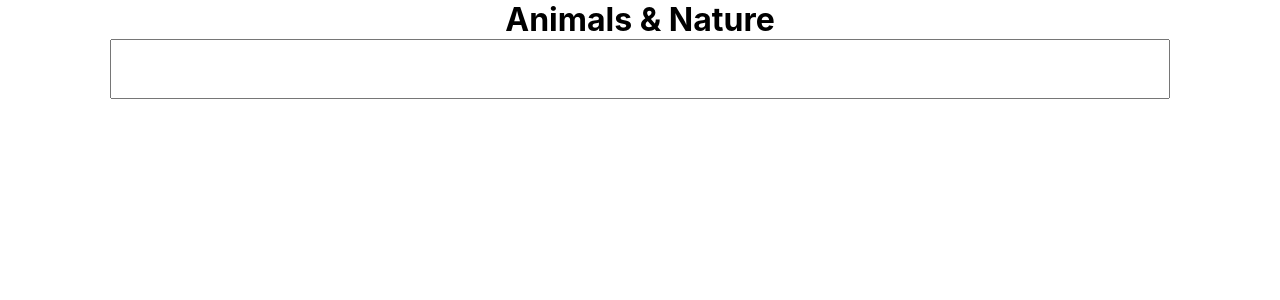
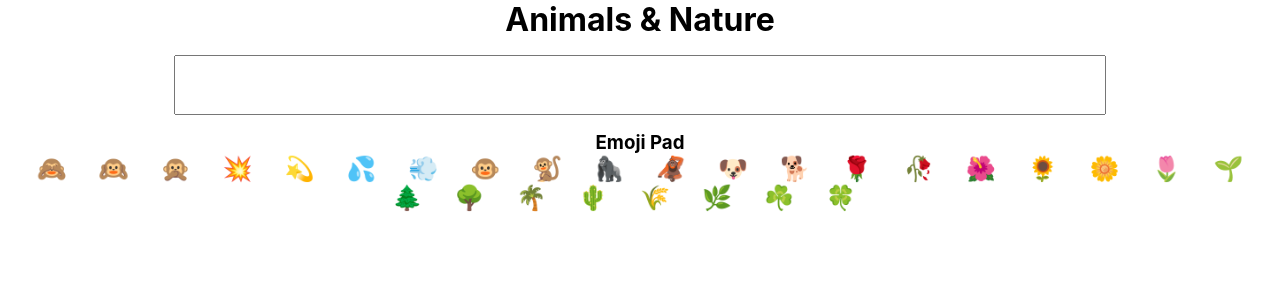
Before and after one commit to PankajGhosh998/Emoji-interpreter, a React (Create React App) app: page / in a window 1280 px wide. Shown: the top 300 px of the page. Built offline with nearby package versions, Linux system fonts and the light colour scheme.

Commit message:
added emoji pad

```diff
--- a/src/App.css
+++ b/src/App.css
@@ -7,9 +7,16 @@
 }
 
 input{
-  width: 80%;
+  width: 70%;
   height: 5vh;
   padding: 0.5rem 1rem;
   display : block;
   margin : auto;
+  margin-top: 1rem;
+  margin-bottom: 1rem;
 }
+span{
+  font-size: 1.5rem;
+  margin: 1rem;
+  cursor: pointer;
+}
--- a/src/App.js
+++ b/src/App.js
@@ -5,41 +5,51 @@ function App() {
   var [meaning, setMeaning] = useState("");
 
   var emojiDictionary = {
-    "🙈" : "See-No-Evil Monkey",
-    "🙉" : "Hear-No-Evil Monkey",
-    "🙊" : "Speak-No-Evil Monkey",
-    "💥" : "Collision",
-    "💫" : "Dizzy",
-    "💦" : "Sweat Droplets",
-    "💨" : "Dashing Away",
-    "🐵" : "Monkey Face",
-    "🐒" : "Monkey",
-    "🦍" : "Gorilla",
-    "🦧" : "Orangutan",
-    "🐶" : "Dog Face",
-    "🐕" : "Dog",
-    "🌹" : "Rose",
-    "🥀" : "Wilted Flower",
-    "🌺" : "Hibiscus",
-    "🌻" : "Sunflower",
-    "🌼" : "Blossom",
-    "🌷" : "Tulip",
-    "🌱" : "Seedling",
-    "🌲" : "Evergreen Tree",
-    "🌳" : "Deciduous Tree",
-    "🌴" : "Palm Tree",
-    "🌵" : "Cactus",
-    "🌾" : "Sheaf of Rice",
-    "🌿" : "Herb",
-    "☘️" : "Shamrock",
-    "🍀" : "Four Leaf Clover"
+    "🙈": "See-No-Evil Monkey",
+    "🙉": "Hear-No-Evil Monkey",
+    "🙊": "Speak-No-Evil Monkey",
+    "💥": "Collision",
+    "💫": "Dizzy",
+    "💦": "Sweat Droplets",
+    "💨": "Dashing Away",
+    "🐵": "Monkey Face",
+    "🐒": "Monkey",
+    "🦍": "Gorilla",
+    "🦧": "Orangutan",
+    "🐶": "Dog Face",
+    "🐕": "Dog",
+    "🌹": "Rose",
+    "🥀": "Wilted Flower",
+    "🌺": "Hibiscus",
+    "🌻": "Sunflower",
+    "🌼": "Blossom",
+    "🌷": "Tulip",
+    "🌱": "Seedling",
+    "🌲": "Evergreen Tree",
+    "🌳": "Deciduous Tree",
+    "🌴": "Palm Tree",
+    "🌵": "Cactus",
+    "🌾": "Sheaf of Rice",
+    "🌿": "Herb",
+    "☘️": "Shamrock",
+    "🍀": "Four Leaf Clover",
+    "": "",
   };
+
+  var weKnowEmoji = Object.keys(emojiDictionary);
 
   function inputChangeHandler(event) {
     var inputText = event.target.value;
     var meaning = emojiDictionary[inputText];
-    setMeaning(meaning)
+    if (meaning === undefined) {
+      meaning = "we don't have this in our dictionary";
+    }
+    setMeaning(meaning);
+  }
 
+  function emojiClickHandler(emoji) {
+    var meaning = emojiDictionary[emoji];
+    setMeaning(meaning);
   }
 
   return (
@@ -49,6 +59,16 @@ function App() {
       </header>
       <input className="input" onChange={inputChangeHandler}></input>
       <h2>{meaning}</h2>
+      <h3>Emoji Pad</h3>
+      {weKnowEmoji.map((emoji) => {
+        return (
+          <span  onClick={() => emojiClickHandler(emoji)}
+          key={emoji}>
+
+            {emoji}
+          </span>
+        );
+      })}
     </div>
   );
 }
```
